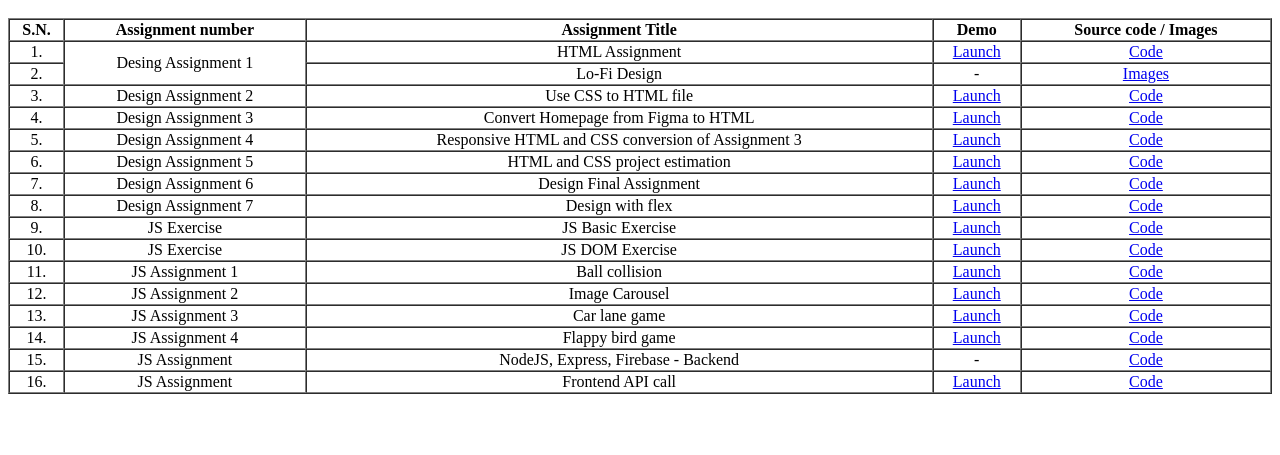
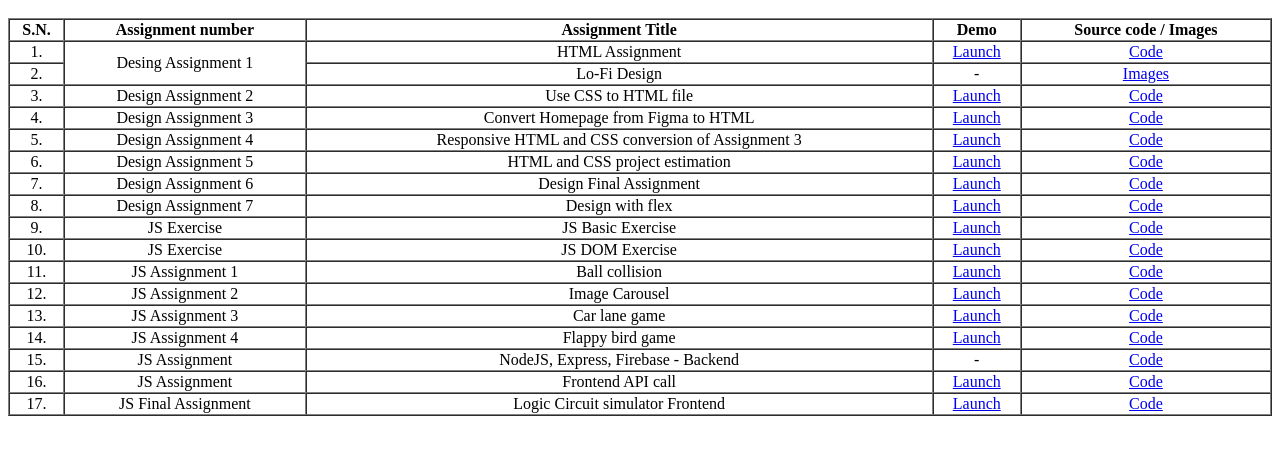
Before and after one commit to crazieeKinG/Leapfrog, a plain HTML site: page index.html in a window 1280 px wide. Shown: the part 101-556 px from the top of the page. Drawn offline with Linux system fonts and the light colour scheme.

Commit message:
Update index.html

```diff
--- a/index.html
+++ b/index.html
@@ -149,6 +149,14 @@
                 <td><a href="https://github.dev/crazieeKinG/Frontend-API-call" target="_blank">Code</a>
                 </td>
             </tr>
+             <tr>
+                <td>17.</td>
+                <td>JS Final Assignment</td>
+                <td>Logic Circuit simulator Frontend</td>
+                <td><a href="https://crocus-glow-banjo.glitch.me/" target="_blank">Launch</a></td>
+                <td><a href="https://github.dev/crazieeKinG/Logic-circuit-simulator-frontend" target="_blank">Code</a>
+                </td>
+            </tr>
         </tbody>
     </table>
 </body>
```
